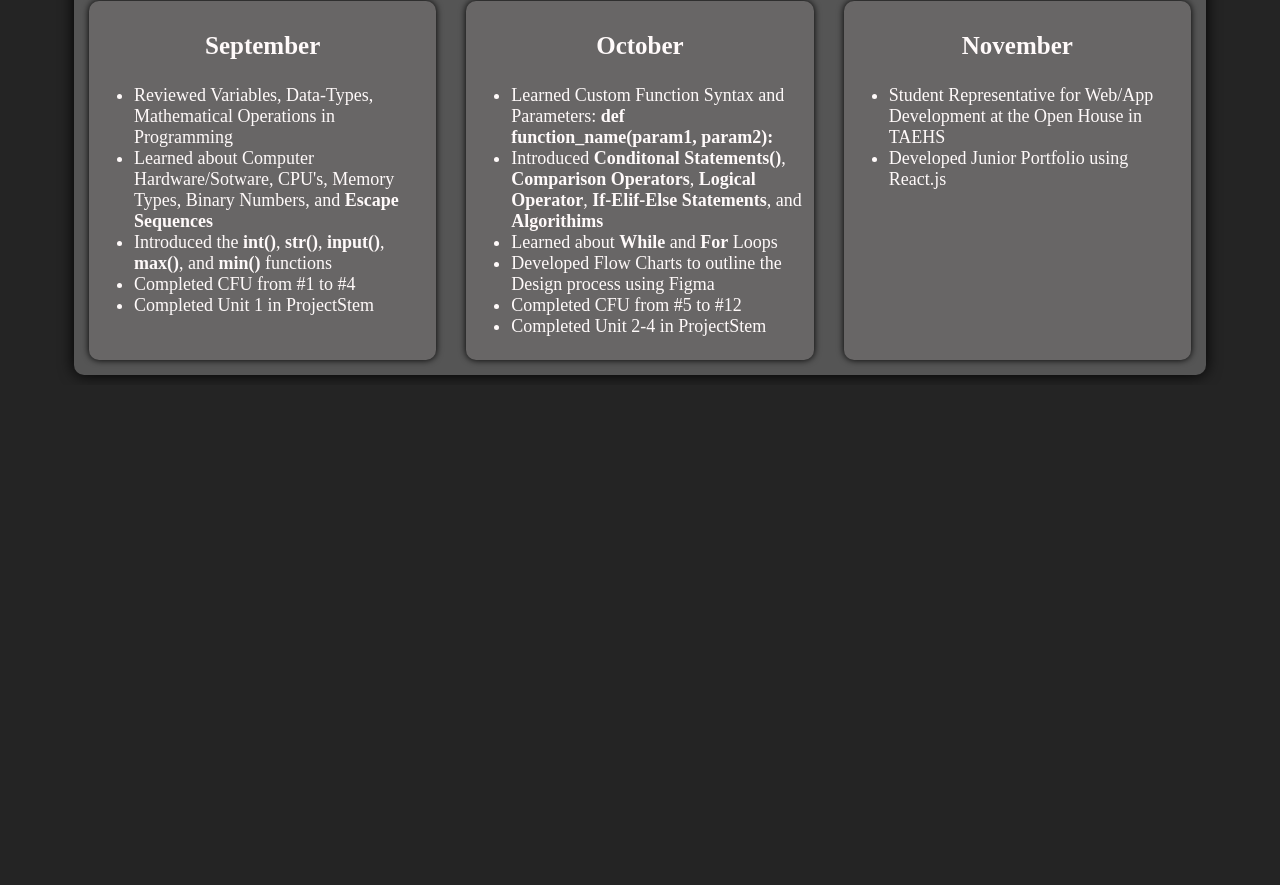
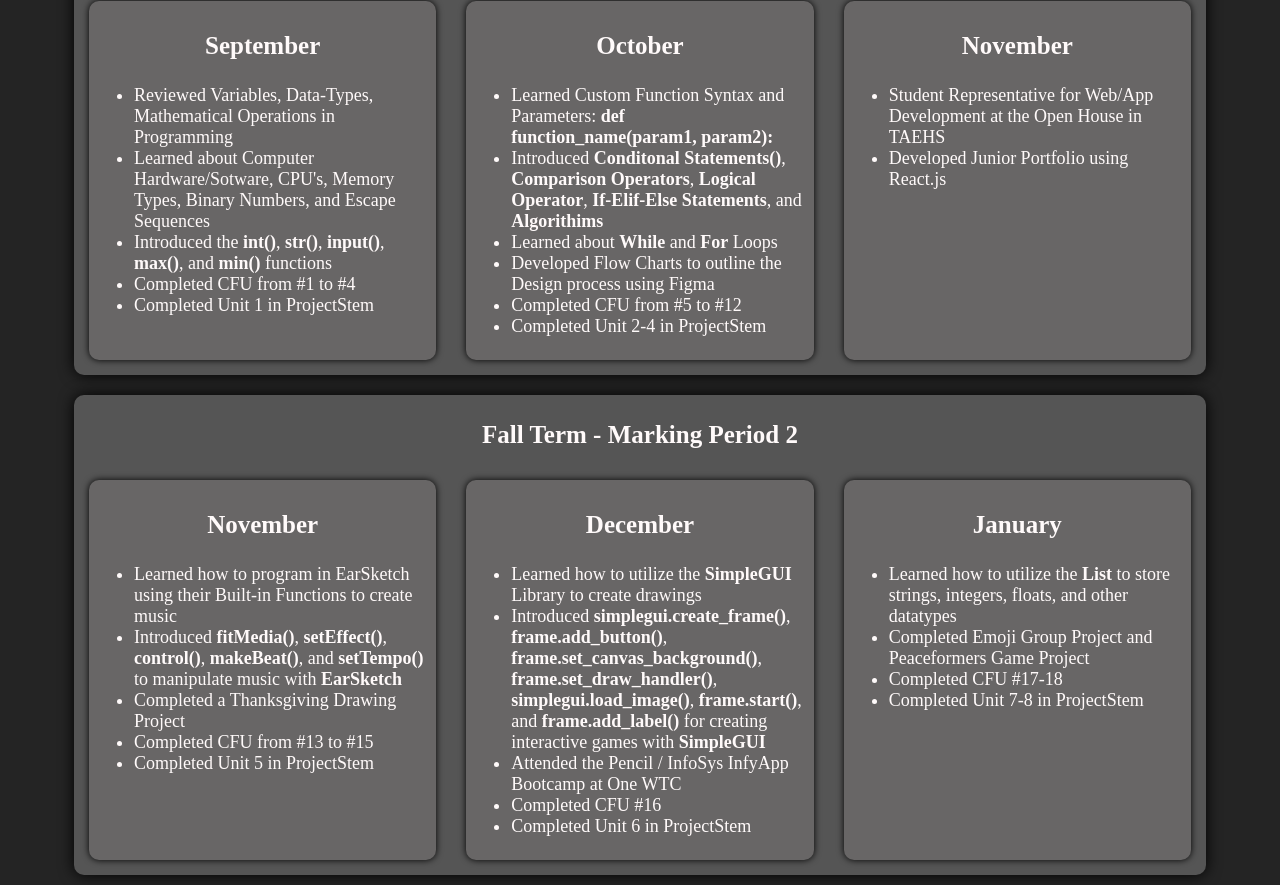
Before and after one commit to TowafH/Junior-Portfolio, a React (Vite) app: page /#/Home in a window 1280 px wide. Shown: the part 459-1344 px from the top of the page. Before the commit the page ends 844 px from the top, so only its background shows below. Built offline with nearby package versions, Linux system fonts and the light colour scheme; a web font is replaced by a local one.

Commit message:
Updated CFUs, Labs, Projects, Home

```diff
--- a/src/App.jsx
+++ b/src/App.jsx
@@ -19,6 +19,9 @@ import flowchart10 from './assets/flowcharts/flow10.png'
 import flowchartAdvanced from './assets/flowcharts/advanced.png'
 import flowchart11 from './assets/flowcharts/flowchart11.png'
 import flowchart12 from './assets/flowcharts/flowchart12.png'
+
+//Images 4 Projects
+import empires from './assets/wireframes/empires.png'
 
 
 function RedirectToHome() {
@@ -153,10 +156,15 @@ return (
             <CFU
             num="#17"
             name="Shape Drawing w/ Toggles"
-            desc={<>In <b>CFU #16</b>, I used the SimpleGUI Library to draw a circle, square, triangle, and ellipse. The user can select the width and hight of the canvas and select which shapes to view with buttons.</>}
+            desc={<>In <b>CFU #17</b>, I used the SimpleGUI Library to draw a circle, square, triangle, and ellipse. The user can select the width and hight of the canvas and select which shapes to view with buttons.</>}
             py="https://py3.codeskulptor.org/#user310_SgPNerreMTPHAPv.py"
             />
-
+            <CFU
+            num="#18"
+            name="Price & Reciept Calculation Program"
+            desc={<>In <b>CFU #18</b>, I implemented three versions to calculate and display prices using Python concepts like functions, loops, and lists. Users can choose between a fixed list, input their own prices, or input item names and prices to generate a receipt.</>}
+            py="https://py3.codeskulptor.org/#user310_cgGVfJIZh7SfcqY.py"
+            />
           </>
             } />
 
@@ -192,10 +200,46 @@ return (
             desc={<>In <b>PS Assignment 5: Using EarSketch to Design a Ringtone</b>, I created a ringtone using the EarSketch Python API. It layers piano melodies and drum beats while applying volume effects and beat patterns.</>}
             py="https://earsketch.gatech.edu/earsketch2/?sharing=JjamRFpOeO1CSsziJj1JQQ&embedded=true"
             />
-
+            <Lab
+            num="6"
+            name="Animation"
+            desc={<>In <b>PS Assignment 6: Animation</b>, I used the SimpleGUI Python library to create an animated holiday-themed scene with falling snowflakes, a moving sun, detailed skyscrapers, decorated trees, and a snowman.</>}
+            py="https://py3.codeskulptor.org/#user310_afbyYNR9vkT6lU3.py"
+            />
+            <Lab
+            num="7"
+            name="Calendar"
+            desc={<>In <b>PS Assignment 7: Calendar</b>, I used functions to determine if a year is a leap year, calculate the number of days in a month, and count the days passed in the year. The program prompts the user to input a date and select an option to either find the days in the month or the days passed in the year.</>}
+            py="https://py3.codeskulptor.org/#user310_J0ZF2UOUjHWxSv3.py"
+            />
+            <Lab
+            num="8"
+            name="Personal Organizer"
+            desc={<>In <b>PS Assignment 8: Personal Organizer</b>, I used functions to code event data by validating date inputs, storing event details, and displaying them with month names. It supports adding multiple events until the user stops.</>}
+            py="https://py3.codeskulptor.org/#user310_6cMgdxBuhxuScra.py"
+            />
           </>
             } />
-          <Route path='/Project' element={<Project />} />
+          <Route path='/Project' element={
+          <>
+            <Project
+             name="Thanksgiving Drawing"
+             desc={<>I made a <b>Thanksgiving Drawing</b> using <b>SimpleGUI</b> to create a drawing of a Turkey for Thanksgiving!</>}
+             py="https://py3.codeskulptor.org/#user310_fb0wLnuDuPkkUju.py"
+            />
+            <Project
+             name="Emoji"
+             desc={<>I worked with my peers to display our <b>Emojis</b> using <b>SimpleGUI.</b> These emojis are scaled to the width and height selected by the user</>}
+             py="https://py3.codeskulptor.org/#user310_vbdk6F14BP9P5Xm.py"
+            />
+            <Project
+             name="Empires Horizon"
+             wire={empires}
+             desc={<>I developed <b>Empires Horizon</b> using the <b>SimpleGUI</b> Python Library. This game is inspired by the <b>G4C Peaceformers Challenge</b>, where students imagine a world where players need to take action about how resources are shared and divided.</>}
+             py="https://py3.codeskulptor.org/#user310_SAfoXEbne8BMQy3.py"
+            />
+          </>
+            } />
           <Route path='/About' element={<About />} />
           <Route path='/EarSketch' element={<EarSketch />} />
         </Routes>
--- a/src/components/Home.jsx
+++ b/src/components/Home.jsx
@@ -21,13 +21,13 @@ return(
     </div>
 
     <div className='about-me'>
-        <h1>Marking Period 1</h1>
+        <h1>Fall Term - Marking Period 1</h1>
             <div className='months'>
                 <div className='september'>
                     <h1>September</h1>
                         <ul>
                             <li>Reviewed Variables, Data-Types, Mathematical Operations in Programming</li>
-                            <li>Learned about Computer Hardware/Sotware, CPU's, Memory Types, Binary Numbers, and <b>Escape Sequences</b></li>
+                            <li>Learned about Computer Hardware/Sotware, CPU's, Memory Types, Binary Numbers, and Escape Sequences</li>
                             <li>Introduced the <b>int()</b>, <b>str()</b>, <b>input()</b>, <b>max()</b>, and <b>min()</b> functions</li>
                             <li>Completed CFU from #1 to #4</li>
                             <li>Completed Unit 1 in ProjectStem</li>
@@ -46,11 +46,48 @@ return(
                         </ul>
                 </div>
 
-                <div className='November'>
+                <div className='november'>
                     <h1>November</h1>
                         <ul>
                             <li>Student Representative for Web/App Development at the Open House in TAEHS</li>
                             <li>Developed Junior Portfolio using React.js</li>
+                        </ul>
+                </div>
+            </div>
+    </div>
+
+    <div className='about-me'>
+        <h1>Fall Term - Marking Period 2</h1>
+            <div className='months'>
+                <div className='november'>
+                    <h1>November</h1>
+                        <ul>
+                            <li>Learned how to program in EarSketch using their Built-in Functions to create music</li>
+                            <li>Introduced <b>fitMedia()</b>, <b>setEffect()</b>, <b>control()</b>, <b>makeBeat()</b>, and <b>setTempo()</b> to manipulate music with <b>EarSketch</b></li>
+                            <li>Completed a Thanksgiving Drawing Project</li>
+                            <li>Completed CFU from #13 to #15</li>
+                            <li>Completed Unit 5 in ProjectStem</li>
+                        </ul>
+                </div>
+
+                <div className='december'>
+                    <h1>December</h1>
+                        <ul>
+                            <li>Learned how to utilize the <b>SimpleGUI</b> Library to create drawings</li>
+                            <li>Introduced <b>simplegui.create_frame()</b>, <b>frame.add_button()</b>, <b>frame.set_canvas_background()</b>, <b>frame.set_draw_handler()</b>, <b>simplegui.load_image()</b>, <b>frame.start()</b>, and <b>frame.add_label()</b> for creating interactive games with <b>SimpleGUI</b></li>
+                            <li>Attended the Pencil / InfoSys InfyApp Bootcamp at One WTC</li>
+                            <li>Completed CFU #16</li>
+                            <li>Completed Unit 6 in ProjectStem</li>
+                        </ul>
+                </div>
+
+                <div className='january'>
+                    <h1>January</h1>
+                        <ul>
+                            <li>Learned how to utilize the <b>List</b> to store strings, integers, floats, and other datatypes</li>
+                            <li>Completed Emoji Group Project and Peaceformers Game Project</li>
+                            <li>Completed CFU #17-18</li>
+                            <li>Completed Unit 7-8 in ProjectStem</li>
                         </ul>
                 </div>
             </div>
--- a/src/components/Project.jsx
+++ b/src/components/Project.jsx
@@ -1,8 +1,31 @@
-function Project(){
+function Project(props){
     return(
         <>
+        <div className='about-container'>
 
-        </>
+        <div className='about-me'>
+
+            <h1>{props.name}</h1>
+            <hr/>
+
+            {props.wire ? (
+            <>
+              <div className='flow-chart-desc'>
+                <div className='flow-chart-box'>
+                  <h1>{props.name} - Wireframe</h1>
+                  <img width="500px" height="300px" src={props.wire}></img>
+                </div>
+                <p>{props.desc}</p>
+              </div>
+            <hr/>
+            </>
+            ) : <p>{props.desc}</p>}
+            <iframe frameBorder="0" width="1150px" height="600px"
+              src={props.py}></iframe>
+          </div>
+
+        </div>
+  </>
     )
 }
 
```
